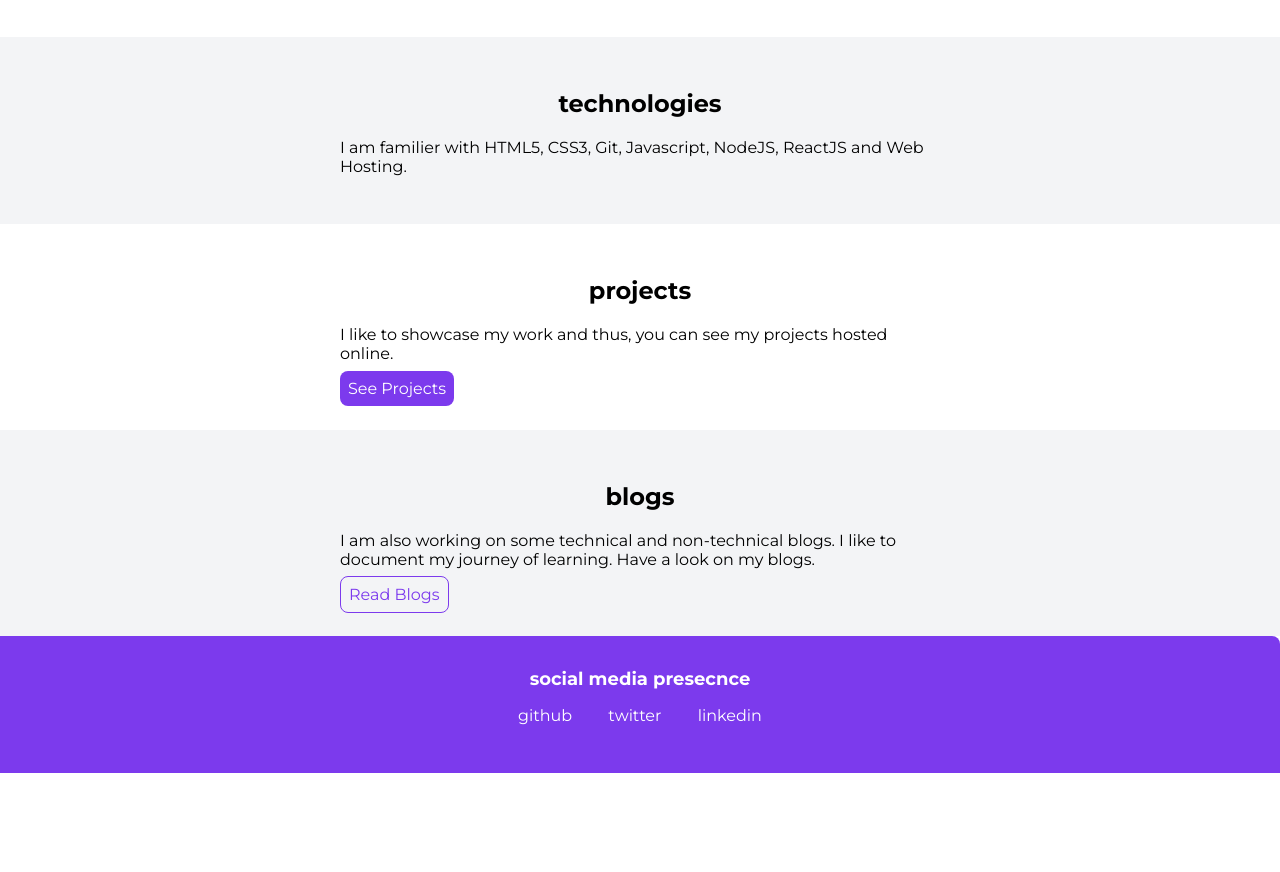
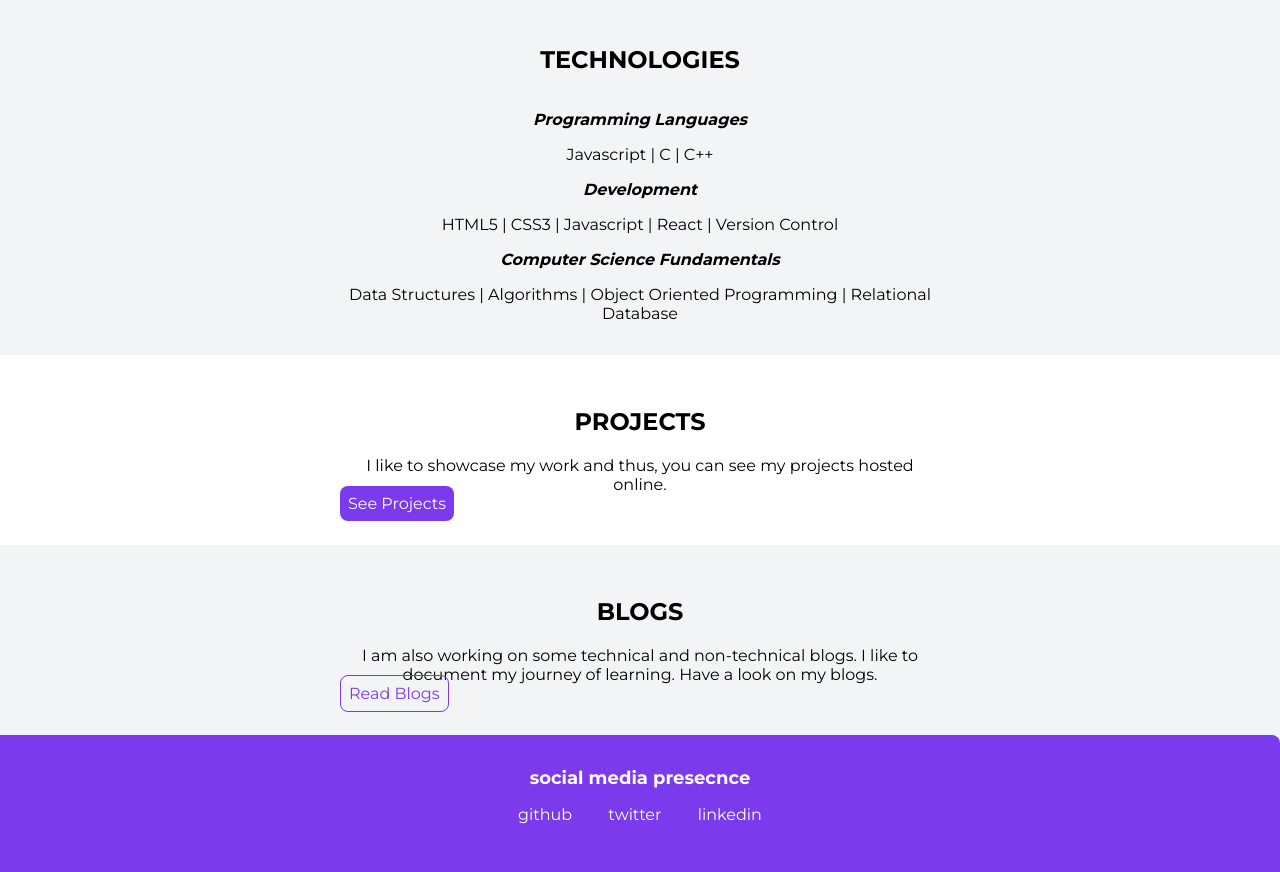
Before and after one commit to 07pranita/Portfolio, a plain HTML site: page index.html in a window 1280 px wide. Shown: the part 586-1458 px from the top of the page. Before the commit the page ends 1359 px from the top, so only its background shows below. Drawn offline with Linux system fonts and the light colour scheme.

Commit message:
add: technologies

```diff
--- a/index.html
+++ b/index.html
@@ -30,14 +30,19 @@
 
     <section class="section ow">
         <div class="container container-center">
-            <h1>technologies</h1>
-            <p>I am familier with HTML5, CSS3, Git, Javascript, NodeJS, ReactJS and Web Hosting.</p>
+            <h1>TECHNOLOGIES</h1>
+            <p class="tech-heading">Programming Languages</p>
+            <p>Javascript | C | C++</p>
+            <p class="tech-heading">Development</p>
+            <p>HTML5 | CSS3 | Javascript | React | Version Control</p>
+            <p class="tech-heading">Computer Science Fundamentals</p>
+            <p>Data Structures | Algorithms | Object Oriented Programming | Relational Database</p>
         </div>
     </section>
 
     <section class="section">
         <div class="container container-center">
-            <h1>projects</h1>
+            <h1>PROJECTS</h1>
             <p>I like to showcase my work and thus, you can see my projects hosted online.</p>
             <a class="link link-primary" href="projects.html">See Projects</a>
         </div>
@@ -45,7 +50,7 @@
 
     <section class="section ow">
         <div class="container container-center">
-            <h1>blogs</h1>
+            <h1>BLOGS</h1>
             <p>I am also working on some technical and non-technical blogs. I like to document my journey of learning. Have a look on my blogs.</p>
             <a class="link link-secondary" href="blogs.html">Read Blogs</a>
         </div>
--- a/styles.css
+++ b/styles.css
@@ -91,7 +91,7 @@ hr{
     padding-top: 5rem;
 }
 .hero .hero-img{
-    max-width: 350px;
+    max-width: 300px;
     display: block;
     margin: auto;
 }
@@ -115,6 +115,17 @@ hr{
 }
 .ow{
     background-color: var(--off-white);
+}
+.tech-heading{
+    font-weight: bold;
+    font-style: italic;
+    padding: 1rem;
+    text-align: center;
+}
+p{
+    text-align: center;
+    margin: 0rem;
+    padding: 0rem;
 }
 
 /** footer **/
```
